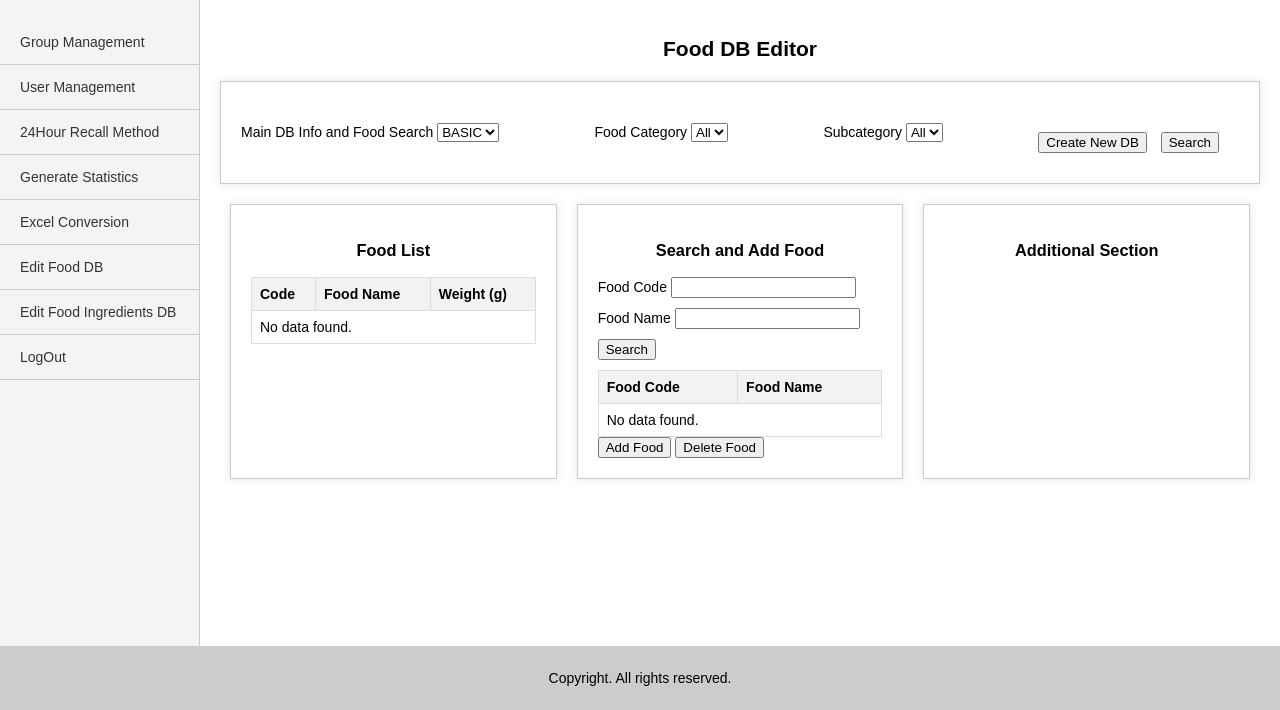
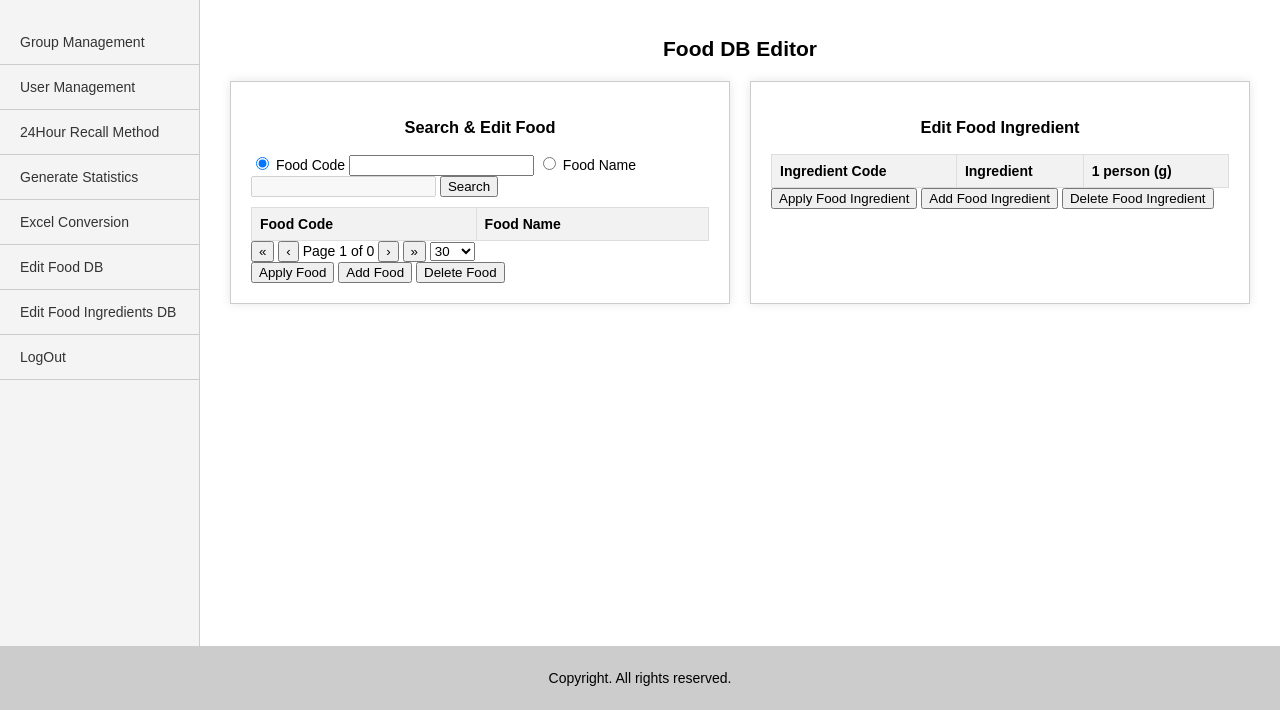
Before and after one commit to Park-HyeonJi/CambodiaNAS, a Flask app: page /db-food in a window 1280 px wide. Shown: the part 90-800 px from the top of the page. Run offline with Flask 3, Linux system fonts and the light colour scheme; a user stored in the database is signed in; lists and menus that the app fills with data are empty.

Commit message:
음식, 식품DB 편집페이지 UI 구성 완료, 기능 구현 아직)

```diff
--- a/static/db_food.js
+++ b/static/db_food.js
@@ -1,19 +1,68 @@
-function createNewDB() {
-    alert('Create New DB functionality is not implemented.');
+document.addEventListener('DOMContentLoaded', () => {
+    toggleInputFields();
+});
+
+function toggleInputFields() {
+    var codeInput = document.getElementById("codeInput");
+    var nameInput = document.getElementById("nameInput");
+    var searchType = document.querySelector('input[name="searchType"]:checked').value;
+
+    if (searchType === "code") {
+        codeInput.disabled = false;
+        nameInput.disabled = true;
+    } else {
+        codeInput.disabled = true;
+        nameInput.disabled = false;
+    }
 }
 
 function searchFood() {
-    alert('Search Food functionality is not implemented.');
+    var searchType = document.querySelector('input[name="searchType"]:checked').value;
+    var searchValue = (searchType === "code") ? document.getElementById("codeInput").value : document.getElementById("nameInput").value;
+
+    fetch('/search_food', {
+        method: 'POST',
+        headers: {
+            'Content-Type': 'application/json'
+        },
+        body: JSON.stringify({ searchType: searchType, searchValue: searchValue })
+    })
+    .then(response => response.json())
+    .then(data => {
+        var tableBody = document.querySelector("#foodTable tbody");
+        tableBody.innerHTML = "";
+
+        var uniqueFoods = [];
+        data.forEach(row => {
+            if (!uniqueFoods.some(food => food['Food Name'] === row['Food Name'])) {
+                uniqueFoods.push(row);
+                var tr = document.createElement("tr");
+                tr.innerHTML = `<td>${row['Food Code']}</td><td>${row['Food Name']}</td>`;
+                tr.onclick = function() {
+                    tableBody.querySelectorAll('tr').forEach(r => r.style.backgroundColor = '');
+                    tr.style.backgroundColor = 'lightgray';
+                    tr.dataset.selected = true;
+
+                    // 클릭한 음식의 재료를 로드
+                    loadIngredients(row['Food Code']);
+                };
+                tableBody.appendChild(tr);
+            }
+        });
+    });
 }
 
-function searchFoodDetails() {
-    alert('Search Food Details functionality is not implemented.');
+function loadIngredients(foodCode) {
+    var ingredientTableBody = document.getElementById('ingredientTableBody');
+    ingredientTableBody.innerHTML = ""; // 기존 재료 데이터 초기화
+
+    fetch(`/get_food_ingredients?foodCode=${foodCode}`)
+    .then(response => response.json())
+    .then(data => {
+        data.forEach(ingredient => {
+            var tr = document.createElement("tr");
+            tr.innerHTML = `<td>${ingredient['Ingredient Code']}</td><td>${ingredient['Ingrdient']}</td><td>${ingredient['1 person (g)']}</td>`;
+            ingredientTableBody.appendChild(tr);
+        });
+    });
 }
-
-function addFood() {
-    alert('Add Food functionality is not implemented.');
-}
-
-function deleteFood() {
-    alert('Delete Food functionality is not implemented.');
-}
--- a/templates/db_food.html
+++ b/templates/db_food.html
@@ -10,63 +10,25 @@
 </head>
 <body>
     <h2>Food DB Editor</h2>
-    <div class="search-container">
-        <div class="form-group">
-            <label for="dbSelect">Main DB Info and Food Search</label>
-            <select id="dbSelect">
-                <option value="basic">BASIC</option>
-            </select>
-        </div>
-        <div class="form-group">
-            <label for="foodCategory">Food Category</label>
-            <select id="foodCategory">
-                <option value="all">All</option>
-            </select>
-        </div>
-        <div class="form-group">
-            <label for="foodSubCategory">Subcategory</label>
-            <select id="foodSubCategory">
-                <option value="all">All</option>
-            </select>
-        </div>
-        <div class="form-group">
-            <button type="button" onclick="createNewDB()">Create New DB</button>
-            <button type="button" onclick="searchFood()">Search</button>
-        </div>
-    </div>
     <div class="main-content">
         <div class="section-container">
             <!-- Food List -->
             <div class="section">
-                <h3>Food List</h3>
-                <table>
-                    <thead>
-                        <tr>
-                            <th>Code</th>
-                            <th>Food Name</th>
-                            <th>Weight (g)</th>
-                        </tr>
-                    </thead>
-                    <tbody>
-                        <tr>
-                            <td colspan="3">No data found.</td>
-                        </tr>
-                    </tbody>
-                </table>
-            </div>
-            <!-- Food Search and Add -->
-            <div class="section">
-                <h3>Search and Add Food</h3>
-                <div class="form-group">
-                    <label for="foodCode">Food Code</label>
-                    <input type="text" id="foodCode">
+                <h3>Search & Edit Food</h3>
+                <div class="search-options">
+                    <label>
+                        <input type="radio" name="searchType" value="code" checked onclick="toggleInputFields()">
+                        Food Code
+                    </label>
+                    <input type="text" id="codeInput">
+                    <label>
+                        <input type="radio" name="searchType" value="name" onclick="toggleInputFields()">
+                        Food Name
+                    </label>
+                    <input type="text" id="nameInput" disabled>
+                    <button type="button" onclick="searchFood()">Search</button>
                 </div>
-                <div class="form-group">
-                    <label for="foodName">Food Name</label>
-                    <input type="text" id="foodName">
-                </div>
-                <button type="button" onclick="searchFoodDetails()">Search</button>
-                <table>
+                <table id="foodTable" class="food-table">
                     <thead>
                         <tr>
                             <th>Food Code</th>
@@ -74,20 +36,45 @@
                         </tr>
                     </thead>
                     <tbody>
-                        <tr>
-                            <td colspan="2">No data found.</td>
-                        </tr>
+                        <!-- 검색 결과가 여기에 표시됩니다 -->
                     </tbody>
                 </table>
-                <button type="button" onclick="addFood()">Add Food</button>
-                <button type="button" onclick="deleteFood()">Delete Food</button>
+                <div class="pagination">
+                    <button type="button">«</button>
+                    <button type="button">‹</button>
+                    <span>Page 1 of 0</span>
+                    <button type="button">›</button>
+                    <button type="button">»</button>
+                    <select>
+                        <option value="30">30</option>
+                        <option value="50">50</option>
+                        <option value="100">100</option>
+                    </select>
+                </div>
+                <button type="button">Apply Food</button>
+                <button type="button">Add Food</button>
+                <button type="button">Delete Food</button>
             </div>
-            <!-- Additional Section (if needed) -->
+            <!-- Food Ingredient -->
             <div class="section">
-                <h3>Additional Section</h3>
-                <!-- Content for the third section -->
+                <h3>Edit Food Ingredient</h3>
+                <table class="food-table">
+                    <thead>
+                        <tr>
+                            <th>Ingredient Code</th>
+                            <th>Ingredient</th>
+                            <th>1 person (g)</th>
+                        </tr>
+                    </thead>
+                    <tbody id="ingredientTableBody">
+                        <!-- Ingredients will be dynamically added here -->
+                    </tbody>
+                </table>
+                <button type="button">Apply Food Ingredient</button>
+                <button type="button">Add Food Ingredient</button>
+                <button type="button">Delete Food Ingredient</button>
             </div>
-        </div>
+    </div>
     </div>
     <script src="{{ url_for('static', filename='db_food.js') }}"></script>
 </body>
```
Also changed, not shown: 4 other files.
